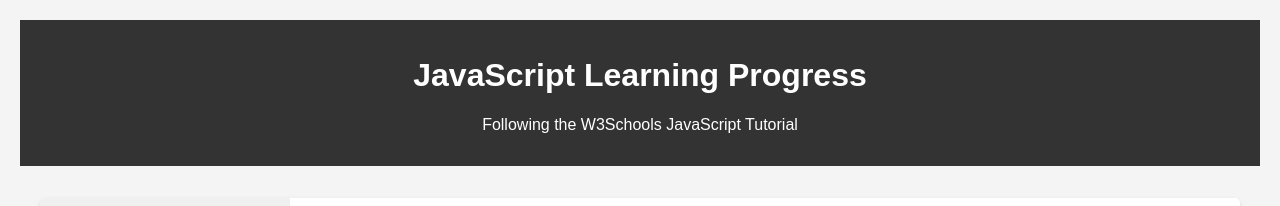
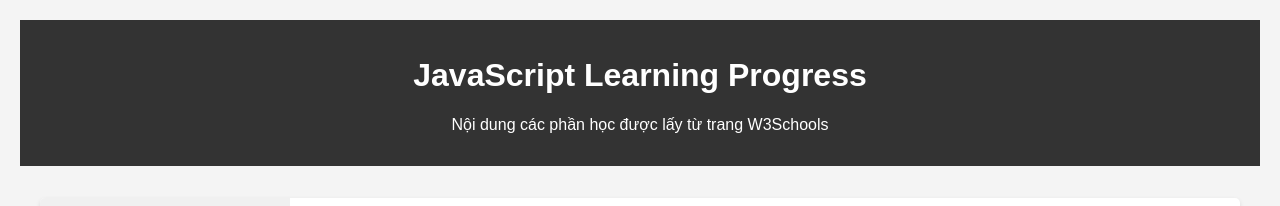
Before and after one commit to xuanloc25/Learning_JS, a plain HTML site: page index.html in a window 1280 px wide. Shown: the top 206 px of the page. Drawn offline with Linux system fonts and the light colour scheme.

Commit message:
Update index.html

```diff
--- a/index.html
+++ b/index.html
@@ -123,7 +123,7 @@
 <body>
     <header>
         <h1>JavaScript Learning Progress</h1>
-        <p>Following the W3Schools JavaScript Tutorial</p>
+        <p>Nội dung các phần học được lấy từ trang W3Schools</p>
     </header>
 
     <div class="container">
```
